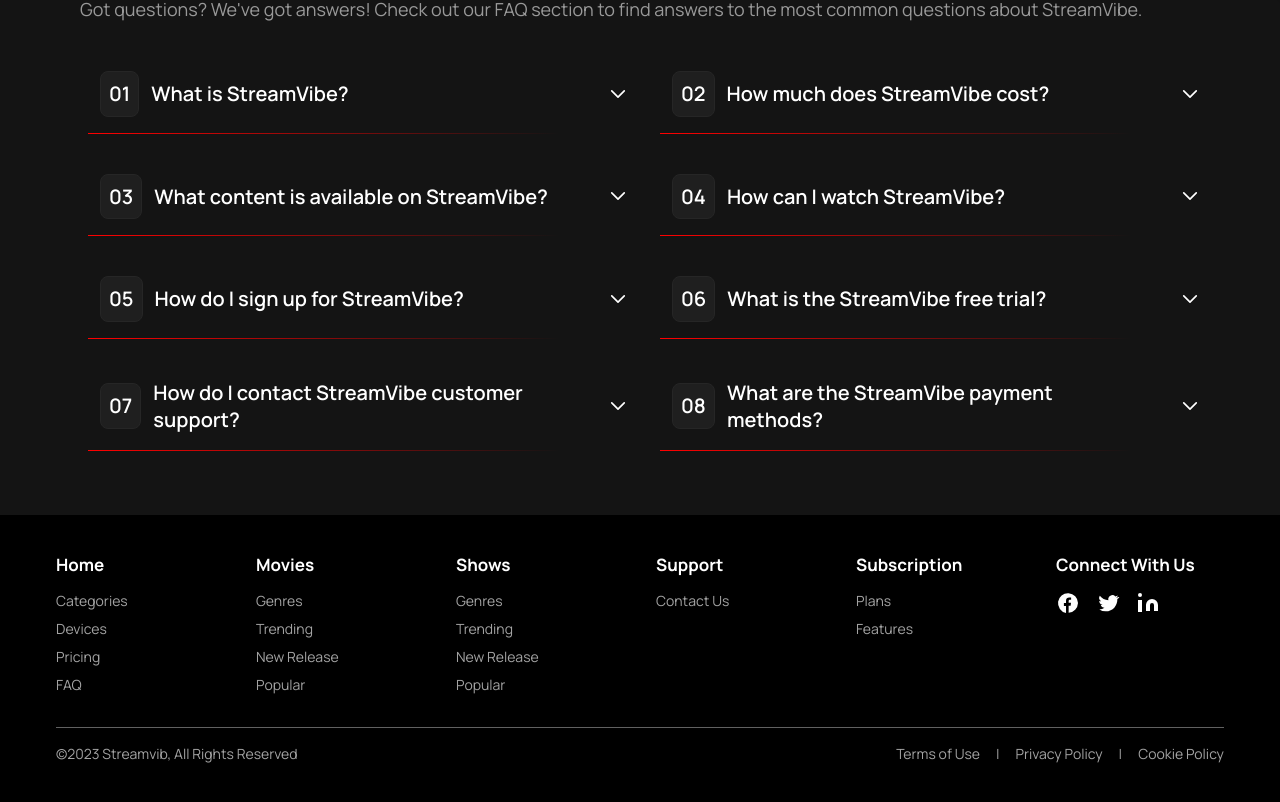
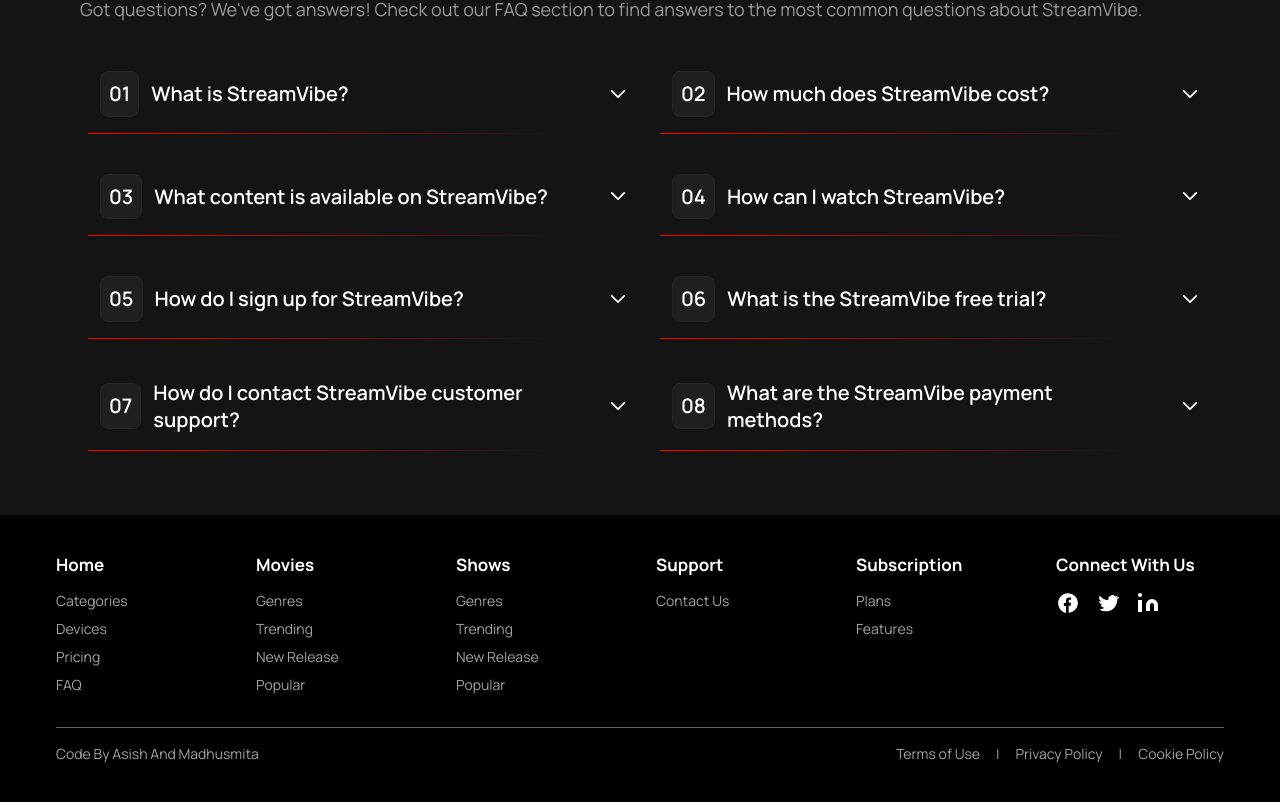
Before and after one commit to asishsahu946/Steaming-App-React, a React (Vite) app: page /support in a window 1280 px wide. Shown: the part 843-1645 px from the top of the page. Built offline with nearby package versions, Linux system fonts and the light colour scheme; no server answers.

Commit message:
fotter update

```diff
--- a/src/components/Footer.jsx
+++ b/src/components/Footer.jsx
@@ -83,7 +83,7 @@ function Footer() {
 
 
       <div className="mt-8 border-t border-gray-700 pt-4 text-xs md:text-sm flex justify-between items-center">
-        <p className="mb-0">&copy;2023 Streamvib, All Rights Reserved</p>
+        <p className="mb-0">Code By Asish And Madhusmita</p>
         <div className="space-x-4">
           <a href="#" className="hover:underline">Terms of Use</a>
           <span>|</span>
```
